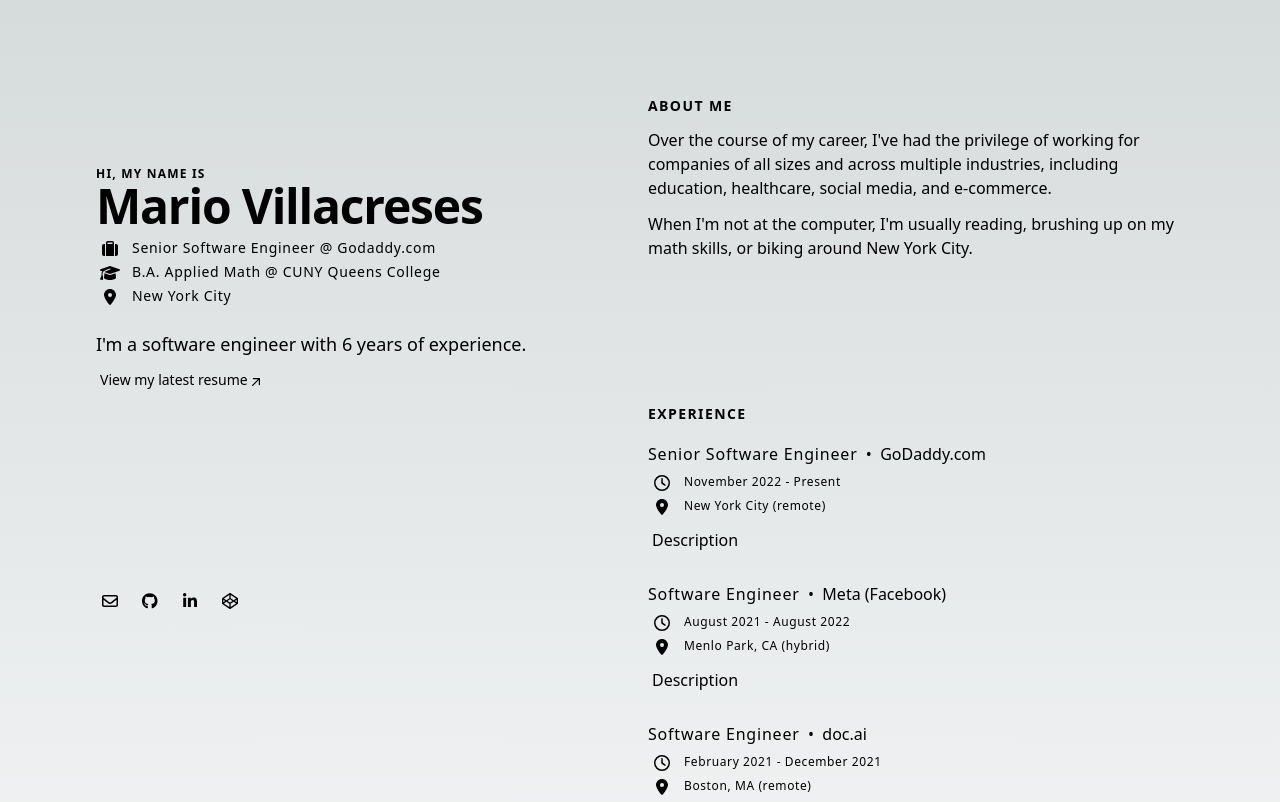
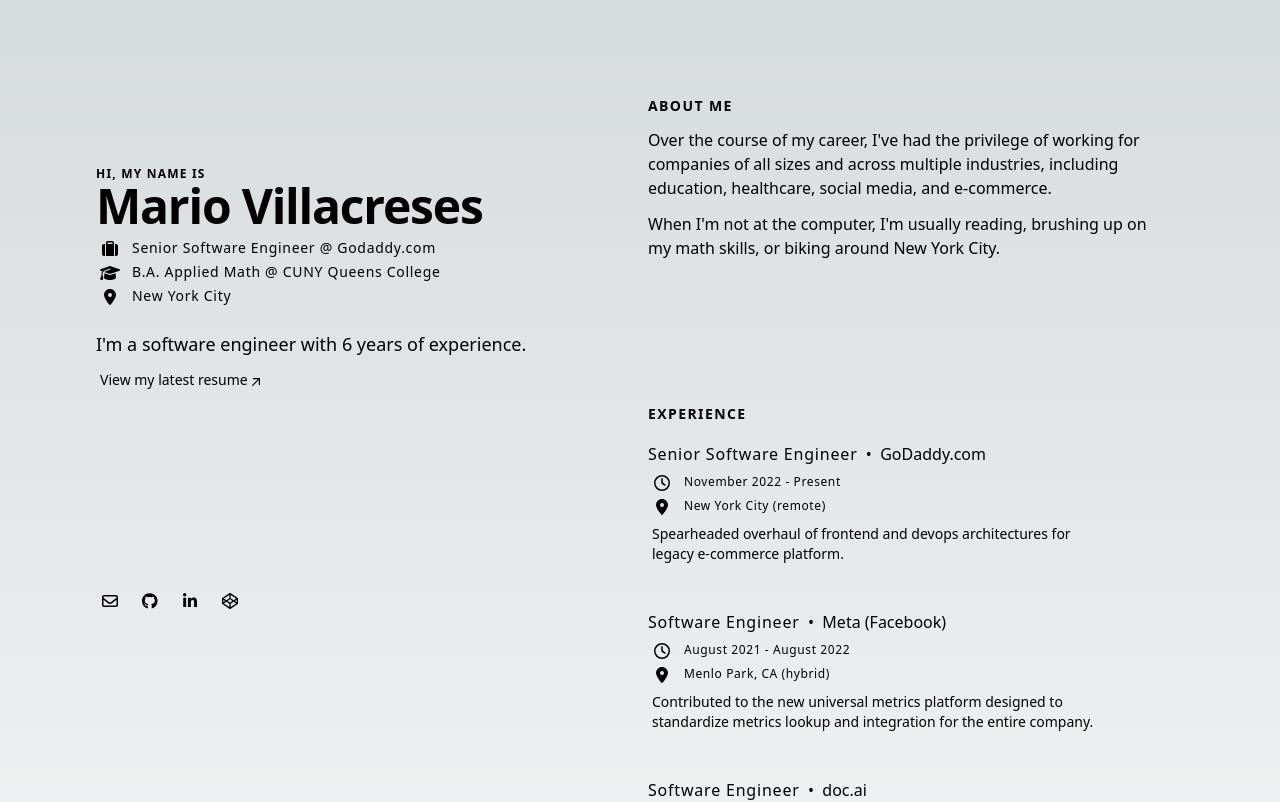
Before and after one commit to villacreses/personal-site, a Next.js app: page / in a window 1280 px wide. Shown: the top 802 px of the page. Built offline with nearby package versions, Linux system fonts and the light colour scheme.

Commit message:
Separate content from homepage

```diff
--- /dev/null
+++ b/src/app/(professional)/content.ts
@@ -0,0 +1,73 @@
+import {ExperienceEntryProps, IconLinkProps, StatsListProps} from '@/components';
+
+export const statsListContent: StatsListProps = {
+  textClasses: 'text-xs sm:text-sm leading-5 tracking-wider',
+  listContainerProps:{
+    className: 'list-none ml-1 mt-2 p-0 flex flex-col gap-y-1',
+  },
+  items: [
+    {
+      iconId: 'suitcase',
+      text: 'Senior Software Engineer @ Godaddy.com',
+    },
+    {
+      iconId: 'school',
+      text: 'B.A. Applied Math @ CUNY Queens College',
+    },
+    { iconId: 'location', text: 'New York City' },
+  ],
+};
+
+export const socialLinkItems: IconLinkProps[] = [
+  {
+    slug: 'envelope',
+    label: 'MarioVillacreses@outlook.com',
+    href: 'mailto:MarioVillacreses@outlook.com',
+  },
+  {
+    slug: 'github',
+    label: 'My GitHub profile',
+    href: 'https://github.com/villacreses',
+  },
+  {
+    slug: 'linkedin',
+    label: 'My LinkedIn profile',
+    href: 'https://www.linkedin.com/in/villacreses',
+  },
+  {
+    slug: 'codepen',
+    label: 'CodePen',
+    href: 'https://codepen.io/villacreses',
+  },
+];
+
+export const experienceEntries: ExperienceEntryProps[] = [
+  {
+    org: 'GoDaddy.com',
+    role: 'Senior Software Engineer',
+    startDate: '2022-11-14T09:00-0500',
+    location: 'New York City (remote)',
+    description:
+      'Spearheaded overhaul of frontend and devops architectures for legacy ' +
+      'e-commerce platform.',
+  },
+  {
+    org: 'Meta (Facebook)',
+    role: 'Software Engineer',
+    startDate: '2021-08-26T09:00-0800',
+    endDate: '2022-08-26T17:00-0800',
+    location: 'Menlo Park, CA (hybrid)',
+    description:
+      'Contributed to the new universal metrics platform designed to ' +
+      'standardize metrics lookup and integration for the entire company.',
+  },
+  {
+    org: 'doc.ai',
+    role: 'Software Engineer',
+    startDate: '2021-02-21T09:00-0800',
+    endDate: '2021-12-18T20:00-0500',
+    location: 'Boston, MA (remote)',
+    description:
+      'Headed development of UI library for new flagship app.',
+  },
+];
--- a/src/app/(professional)/page.tsx
+++ b/src/app/(professional)/page.tsx
@@ -5,6 +5,7 @@
   StatsList,
 } from '@/components';
 import { FC, PropsWithChildren } from 'react';
+import { experienceEntries, socialLinkItems, statsListContent } from './content';
 
 const Section: FC<PropsWithChildren<{}>> = ({ children }) => (
   <section className="mb-16 scroll-mt-16 md:mb-24 lg:mb-36 lg:scroll-mt-24">
@@ -31,23 +32,7 @@
               Mario Villacreses
             </strong>
           </h1>
-          <StatsList
-            textClasses="text-xs sm:text-sm leading-5 tracking-wider"
-            listContainerProps={{
-              className: 'list-none ml-1 mt-2 p-0 flex flex-col gap-y-1'
-            }}
-            items={[
-              {
-                iconId: 'suitcase',
-                text: 'Senior Software Engineer @ Godaddy.com',
-              },
-              {
-                iconId: 'school',
-                text: 'B.A. Applied Math @ CUNY Queens College',
-              },
-              { iconId: 'location', text: 'New York City' },
-            ]}
-          />
+          <StatsList {...statsListContent} />
           <p className="sm:text-lg mt-6 max-w-md leading-normal">
             I&apos;m a software engineer with 6 years of experience.
           </p>
@@ -56,19 +41,8 @@
           </p>
         </div>
         <div>
-          <SocialLinks
-            items={[
-              {
-                slug: 'envelope',
-                label: 'MarioVillacreses@outlook.com',
-                href: 'mailto:MarioVillacreses@outlook.com',
-              },
-              { slug: 'github', label: 'My GitHub profile', href: 'https://github.com/villacreses' },
-              { slug: 'linkedin', label: 'My LinkedIn profile', href: 'https://www.linkedin.com/in/villacreses' },
-              { slug: 'codepen', label: 'CodePen', href: 'https://codepen.io/villacreses' },
-            ]}
-          />
-          <p className="text-xs pt-2 tracking-tight text-opacity-10 text-white cursor-default">
+          <SocialLinks items={socialLinkItems} />
+          <p className="text-xs pt-2 tracking-tight text-opacity-5 text-white cursor-default">
             <small>
               Still using Netscape? Check out&nbsp;
               <a href="#" className="underline cursor-default">
@@ -82,42 +56,19 @@
       <main className="pt-24 lg:w-1/2 lg:py-24">
         <Section>
           <SectionHeader>About me</SectionHeader>
-          <p className="mb-3">
+          <p className="mb-3 max-w-lg">
             Over the course of my career, I&apos;ve had the privilege of working
             for companies of all sizes and across multiple industries, including
             education, healthcare, social media, and e-commerce.
           </p>
-          <p>
+          <p className="mb-3 max-w-lg">
             When I&apos;m not at the computer, I&apos;m usually reading,
             brushing up on my math skills, or biking around New York City.
           </p>
         </Section>
         <Section>
           <SectionHeader>Experience</SectionHeader>
-          <ExperienceList
-            items={[
-              {
-                org: 'GoDaddy.com',
-                role: 'Senior Software Engineer',
-                startDate: '2022-11-14T09:00-0500',
-                location: 'New York City (remote)'
-              },
-              {
-                org: 'Meta (Facebook)',
-                role: 'Software Engineer',
-                startDate: '2021-08-26T09:00-0800',
-                endDate: '2022-08-26T17:00-0800',
-                location: 'Menlo Park, CA (hybrid)'
-              },
-              {
-                org: 'doc.ai',
-                role: 'Software Engineer',
-                startDate: '2021-02-21T09:00-0800',
-                endDate: '2021-12-18T20:00-0500',
-                location: 'Boston, MA (remote)'
-              }
-            ]}
-          />
+          <ExperienceList items={experienceEntries} />
           <p className="mt-8 text-sm">
             <InlineLink href="#">View full career timeline</InlineLink>
           </p>
--- a/src/components/ItemListExperience.tsx
+++ b/src/components/ItemListExperience.tsx
@@ -1,14 +1,15 @@
-import {FC} from 'react';
+import { FC } from 'react';
 import ItemList from './ItemList';
 import StatsList from './ItemListStats';
 
-type ExperienceEntryProps = {
+export type ExperienceEntryProps = {
   org: string;
   role: string;
   startDate: string;
   endDate?: string;
   location: string;
-}
+  description?: string;
+};
 
 const formatDate = (dateString?: string) => {
   if (!dateString) return null;
@@ -19,17 +20,16 @@
 
   return [
     date.toLocaleString('default', { month: 'long' }),
-    date.getFullYear()
+    date.getFullYear(),
   ].join(' ');
-}
-;
-
+};
 const ExperienceEntry: FC<ExperienceEntryProps> = ({
   org,
   role,
   startDate,
   endDate,
-  location
+  location,
+  description,
 }) => (
   <>
     <hgroup className="mb-2">
@@ -41,24 +41,27 @@
       <StatsList
         textClasses="text-xs leading-5 tracking-wider"
         listContainerProps={{
-          className: 'list-none ml-1 p-0 flex flex-col gap-y-1'
+          className: 'list-none ml-1 p-0 flex flex-col gap-y-1',
         }}
         items={[
-          { iconId: 'clock', text: `${formatDate(startDate)} - ${formatDate(endDate) || 'Present'}`},
-          { iconId: 'location', text: location }
+          {
+            iconId: 'clock',
+            text: `${formatDate(startDate)} - ${formatDate(endDate) || 'Present'}`,
+          },
+          { iconId: 'location', text: location },
         ]}
       />
     </hgroup>
-    <p className="ml-1 mt-3">Description</p>
+    {description && <p className="ml-1 mt-1 text-sm max-w-md">{description}</p>}
   </>
 );
 
-const ExperienceList: FC<{items: ExperienceEntryProps[]}> = ({ items }) => (
+const ExperienceList: FC<{ items: ExperienceEntryProps[] }> = ({ items }) => (
   <ItemList
     items={items}
     ItemComponent={ExperienceEntry}
     listContainerProps={{
-      className: 'flex flex-col gap-y-8 mt-5'
+      className: 'flex flex-col gap-y-12 mt-5',
     }}
   />
 );
--- a/src/components/ItemListStats.tsx
+++ b/src/components/ItemListStats.tsx
@@ -5,7 +5,7 @@
 
 type StatProps = IconPropsWithId & { text: string }
 
-type StatsListProps = {
+export type StatsListProps = {
   items: StatProps[],
   textClasses?: string
 } & Pick<ItemListProps<StatProps>, 'listContainerProps'>;
--- a/src/components/index.ts
+++ b/src/components/index.ts
@@ -4,3 +4,6 @@
 export { default as SocialLinks } from './ItemListSocialLinks';
 export { default as StatsList } from './ItemListStats';
 export * from './Icon';
+
+export type { StatsListProps } from './ItemListStats';
+export type { ExperienceEntryProps } from './ItemListExperience';
```
